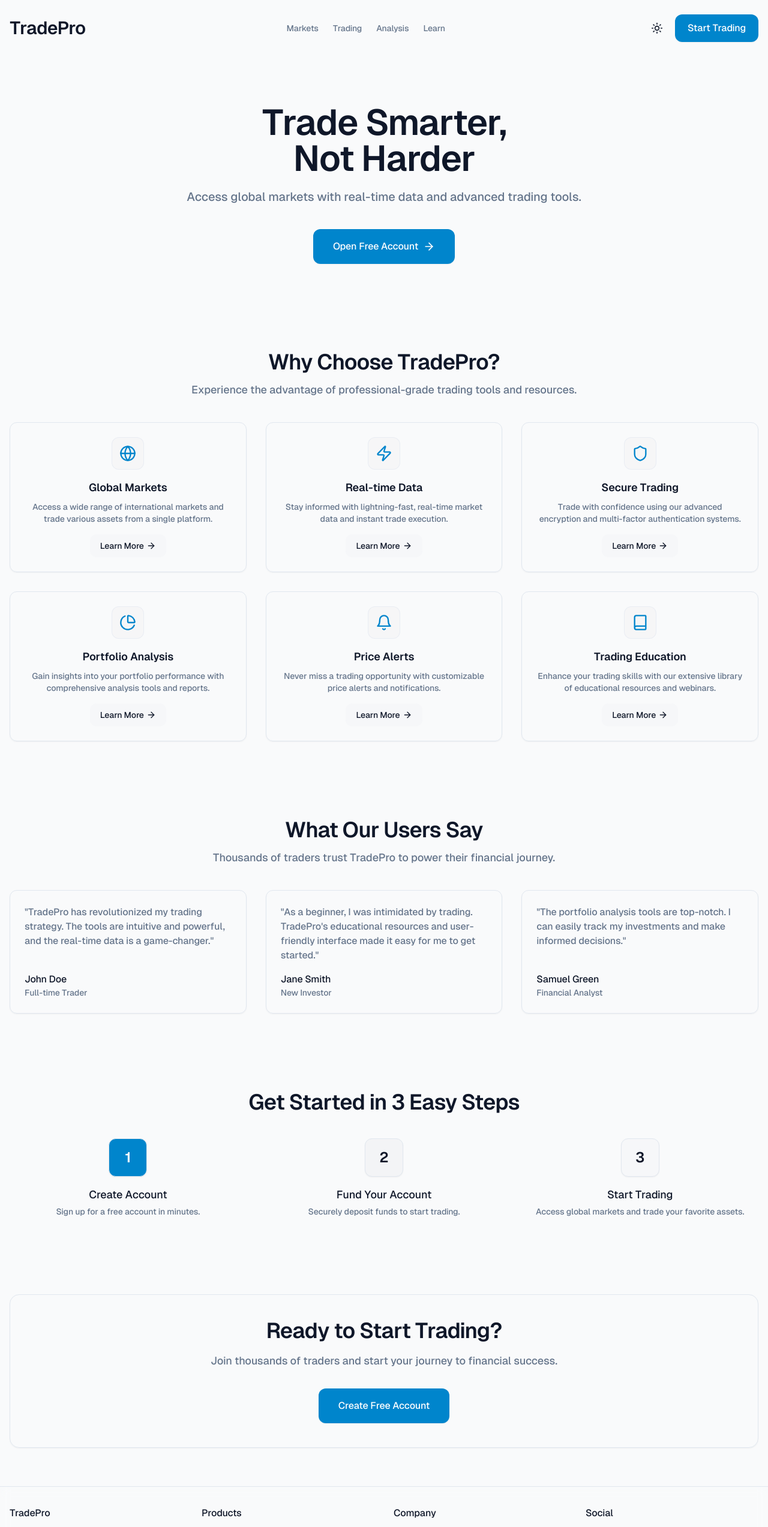
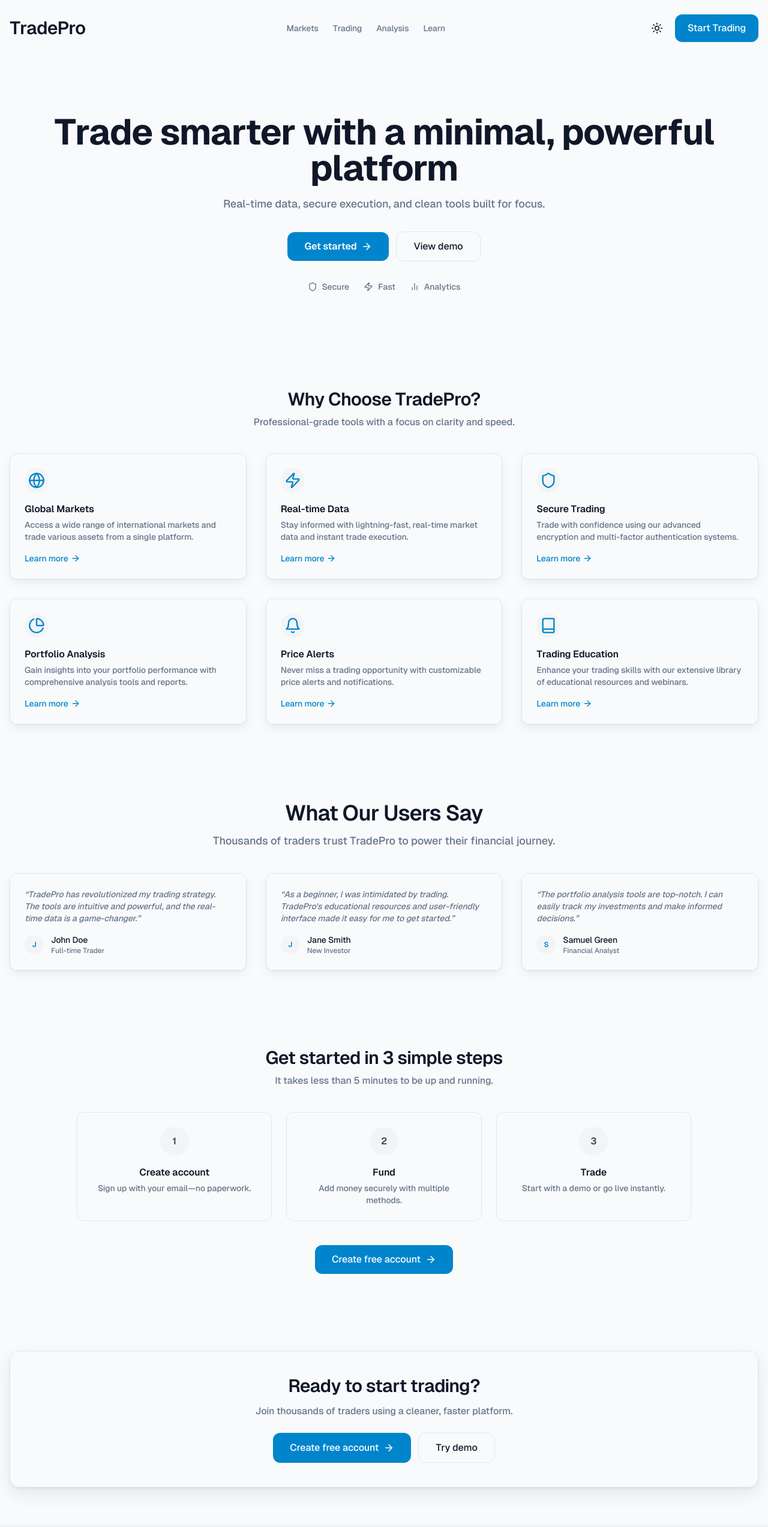
Before and after one commit to YashPalav-26/TradePro, a Next.js app: page / in a window 1280 px wide. Shown: the top 2546 px of the page at 60% size. Built offline with nearby package versions, Linux system fonts and the light colour scheme.

Commit message:
enhanced the home page to give i a sophisticated look

```diff
--- a/src/app/globals.css
+++ b/src/app/globals.css
@@ -11,6 +11,23 @@ body {
 @layer utilities {
   .text-balance {
     text-wrap: balance;
+  }
+
+  /* Soft elevation shadows (minimal, sophisticated) */
+  .shadow-soft {
+    box-shadow:
+      0 1px 2px hsl(var(--foreground) / 0.05),
+      0 6px 16px hsl(var(--foreground) / 0.06);
+  }
+  .shadow-soft-md {
+    box-shadow:
+      0 2px 4px hsl(var(--foreground) / 0.06),
+      0 12px 28px hsl(var(--foreground) / 0.08);
+  }
+  .shadow-soft-lg {
+    box-shadow:
+      0 4px 8px hsl(var(--foreground) / 0.07),
+      0 20px 40px hsl(var(--foreground) / 0.10);
   }
 
   /* Neobrutalist Shadow System */
--- a/src/app/page.tsx
+++ b/src/app/page.tsx
@@ -28,9 +28,9 @@ const Animatedsection = ({ children }: any) => {
   return (
     <motion.section
       ref={ref}
-      initial={{ opacity: 0, y: 50 }}
-      animate={isinview ? { opacity: 1, y: 0 } : { opacity: 0, y: 50 }}
-      transition={{ duration: 0.6 }}
+      initial={{ opacity: 0, y: 16 }}
+      animate={isinview ? { opacity: 1, y: 0 } : { opacity: 0, y: 16 }}
+      transition={{ duration: 0.4, ease: "easeOut" }}
     >
       {children}
     </motion.section>
@@ -40,22 +40,20 @@ const Animatedsection = ({ children }: any) => {
 const FeatureBox = ({ icon, title, description, delay }: any) => {
   return (
     <motion.div
-      initial={{ opacity: 0, y: 20 }}
+      initial={{ opacity: 0, y: 10 }}
       animate={{ opacity: 1, y: 0 }}
-      transition={{ duration: 0.6, delay }}
-      className="bg-card p-6 border rounded-xl shadow-sm hover:shadow-md transition-all duration-200 flex flex-col items-center text-center h-full"
+      transition={{ duration: 0.4, delay }}
+whileHover={{ y: -4 }}
+      className="bg-card border rounded-xl p-6 flex flex-col h-full shadow-soft hover:shadow-soft-lg transition-shadow"
     >
-      <div className="text-primary mb-4 bg-secondary/60 p-3 rounded-lg border border-border/60">{icon}</div>
-      <h3 className="text-lg font-semibold mb-2 text-foreground">
-        {title}
-      </h3>
-      <p className="text-muted-foreground mb-4 flex-grow text-sm">{description}</p>
-      <motion.button
-        whileHover={{ x: 3 }}
-        className="mt-auto text-foreground bg-accent px-4 py-2 rounded-md border border-transparent hover:border-border transition-all flex items-center text-sm"
-      >
-        Learn More <ArrowRight className="ml-1" size={16} />
-      </motion.button>
+      <div className="mb-4 inline-flex h-10 w-10 items-center justify-center rounded-full bg-secondary text-primary">
+        {icon}
+      </div>
+      <h3 className="text-base font-semibold mb-1">{title}</h3>
+      <p className="text-sm text-muted-foreground flex-grow">{description}</p>
+      <button className="mt-4 inline-flex items-center text-sm text-primary hover:underline">
+        Learn more <ArrowRight size={16} className="ml-1" />
+      </button>
     </motion.div>
   );
 };
@@ -63,15 +61,20 @@ const FeatureBox = ({ icon, title, description, delay }: any) => {
 const TestimonialCard = ({ quote, author, role, delay }: any) => {
   return (
     <motion.div
-      initial={{ opacity: 0, y: 20 }}
+      initial={{ opacity: 0, y: 10 }}
       animate={{ opacity: 1, y: 0 }}
-      transition={{ duration: 0.6, delay }}
-      className="bg-card p-6 border rounded-xl shadow-sm hover:shadow-md transition-all duration-200 flex flex-col justify-between h-full"
+      transition={{ duration: 0.4, delay }}
+className="bg-card border rounded-xl p-6 h-full flex flex-col shadow-soft hover:shadow-soft-lg transition-shadow"
     >
-      <p className="text-muted-foreground mb-4">"{quote}"</p>
+      <p className="text-sm text-muted-foreground italic mb-4">“{quote}”</p>
+      <div className="mt-auto flex items-center gap-3">
+        <div className="h-8 w-8 rounded-full bg-secondary text-primary flex items-center justify-center text-xs font-semibold">
+          {author.charAt(0)}
+        </div>
         <div>
-        <p className="font-medium text-foreground">{author}</p>
-        <p className="text-sm text-muted-foreground">{role}</p>
+          <p className="text-sm font-medium">{author}</p>
+          <p className="text-xs text-muted-foreground">{role}</p>
+        </div>
       </div>
     </motion.div>
   );
@@ -251,48 +254,53 @@ export default function Home() {
       )}
       <main className="container mx-auto px-4">
         <Animatedsection>
-          <div className="text-center py-16 md:py-20">
+          <div className="py-20 md:py-24 text-center">
             <motion.h1
               initial={{ opacity: 0, y: -8 }}
               animate={{ opacity: 1, y: 0 }}
-              transition={{ duration: 0.5, delay: 0.1 }}
-              className="text-4xl md:text-6xl font-semibold tracking-tight mb-5"
+              transition={{ duration: 0.4 }}
+              className="text-4xl md:text-6xl font-bold tracking-tight mb-4"
             >
-              Trade Smarter,
-              <br />
-              Not Harder
+              Trade smarter with a minimal, powerful platform
             </motion.h1>
             <motion.p
               initial={{ opacity: 0, y: -6 }}
               animate={{ opacity: 1, y: 0 }}
-              transition={{ duration: 0.5, delay: 0.2 }}
-              className="text-lg md:text-xl text-muted-foreground mb-10 max-w-2xl mx-auto"
+              transition={{ duration: 0.4, delay: 0.1 }}
+              className="text-base md:text-lg text-muted-foreground mb-8 max-w-2xl mx-auto"
             >
-              Access global markets with real-time data and advanced trading tools.
+              Real-time data, secure execution, and clean tools built for focus.
             </motion.p>
+            <div className="flex flex-col sm:flex-row gap-3 justify-center items-center">
               <motion.button
-              whileHover={{ scale: 1.04, y: -1 }}
+                whileHover={{ scale: 1.02 }}
                 whileTap={{ scale: 0.98 }}
-              initial={{ opacity: 0, y: 8 }}
-              animate={{ opacity: 1, y: 0 }}
-              transition={{ duration: 0.5, delay: 0.3 }}
                 onClick={() => router.push("/register")}
-              className="bg-primary text-primary-foreground px-8 py-4 rounded-xl shadow-sm hover:shadow-md border border-transparent inline-flex items-center"
+                className="bg-primary text-primary-foreground px-7 py-3 rounded-lg font-semibold inline-flex items-center gap-2"
               >
-              Open Free Account <ArrowRight className="ml-2" size={20} />
+                Get started
+                <ArrowRight size={18} />
               </motion.button>
+              <button
+                onClick={() => router.push("/demo")}
+                className="px-7 py-3 rounded-lg border text-foreground bg-card hover:bg-accent"
+              >
+                View demo
+              </button>
+            </div>
+            <div className="mt-8 flex flex-wrap justify-center items-center gap-6 text-sm text-muted-foreground">
+              <div className="flex items-center gap-2"><Shield size={16} /> Secure</div>
+              <div className="flex items-center gap-2"><Zap size={16} /> Fast</div>
+              <div className="flex items-center gap-2"><BarChart2 size={16} /> Analytics</div>
+            </div>
           </div>
         </Animatedsection>
 
         <Animatedsection>
           <div className="py-16">
             <div className="text-center mb-10">
-              <h2 className="text-3xl md:text-4xl font-semibold tracking-tight mb-3">
-                Why Choose TradePro?
-              </h2>
-              <p className="text-base md:text-lg text-muted-foreground">
-                Experience the advantage of professional-grade trading tools and resources.
-              </p>
+              <h2 className="text-2xl md:text-3xl font-semibold tracking-tight mb-2">Why Choose TradePro?</h2>
+              <p className="text-sm md:text-base text-muted-foreground">Professional-grade tools with a focus on clarity and speed.</p>
             </div>
             <div className="grid md:grid-cols-3 gap-6 md:gap-8">
               {tradingFeatures.map((feature, index) => (
@@ -335,52 +343,45 @@ export default function Home() {
         <Animatedsection>
           <div className="py-16">
             <div className="text-center mb-10">
-              <h2 className="text-3xl md:text-4xl font-semibold tracking-tight mb-6">
-                Get Started in 3 Easy Steps
-              </h2>
+              <h2 className="text-2xl md:text-3xl font-semibold tracking-tight mb-2">Get started in 3 simple steps</h2>
+              <p className="text-sm md:text-base text-muted-foreground">It takes less than 5 minutes to be up and running.</p>
             </div>
-            <div className="grid md:grid-cols-3 gap-6 md:gap-8 text-center">
-              <div className="flex flex-col items-center">
-                <div className="bg-primary text-primary-foreground border h-16 w-16 flex items-center justify-center text-2xl font-semibold rounded-xl mb-4 shadow-sm">
-                  1
+
+            <div className="grid md:grid-cols-3 gap-6 max-w-5xl mx-auto">
+              {[{
+                n: 1, t: "Create account", d: "Sign up with your email—no paperwork." },
+                { n: 2, t: "Fund", d: "Add money securely with multiple methods." },
+                { n: 3, t: "Trade", d: "Start with a demo or go live instantly." }].map((s, i) => (
+                <motion.div key={i} initial={{ opacity: 0, y: 10 }} animate={{ opacity: 1, y: 0 }} transition={{ duration: 0.4, delay: i * 0.05 }} className="bg-card border rounded-xl p-6 text-center">
+                  <div className="mx-auto mb-4 flex h-12 w-12 items-center justify-center rounded-full bg-secondary text-foreground/80 font-semibold">
+                    {s.n}
                   </div>
-                <h3 className="text-lg font-medium mb-1">Create Account</h3>
-                <p className="text-muted-foreground text-sm">Sign up for a free account in minutes.</p>
+                  <h3 className="font-semibold mb-1">{s.t}</h3>
+                  <p className="text-sm text-muted-foreground">{s.d}</p>
+                </motion.div>
+              ))}
             </div>
-              <div className="flex flex-col items-center">
-                <div className="bg-secondary text-secondary-foreground border h-16 w-16 flex items-center justify-center text-2xl font-semibold rounded-xl mb-4 shadow-sm">
-                  2
-                </div>
-                <h3 className="text-lg font-medium mb-1">Fund Your Account</h3>
-                <p className="text-muted-foreground text-sm">Securely deposit funds to start trading.</p>
-              </div>
-              <div className="flex flex-col items-center">
-                <div className="bg-accent text-accent-foreground border h-16 w-16 flex items-center justify-center text-2xl font-semibold rounded-xl mb-4 shadow-sm">
-                  3
-                </div>
-                <h3 className="text-lg font-medium mb-1">Start Trading</h3>
-                <p className="text-muted-foreground text-sm">Access global markets and trade your favorite assets.</p>
-              </div>
+
+            <div className="text-center mt-10">
+              <button onClick={() => router.push("/register")} className="px-7 py-3 rounded-lg bg-primary text-primary-foreground inline-flex items-center gap-2">
+                Create free account <ArrowRight size={18} />
+              </button>
             </div>
           </div>
         </Animatedsection>
 
         <Animatedsection>
-          <div className="bg-card border rounded-2xl p-10 text-center my-16 shadow-sm">
-            <h2 className="text-3xl md:text-4xl font-semibold tracking-tight mb-4">
-              Ready to Start Trading?
-            </h2>
-            <p className="text-base md:text-lg mb-8 text-muted-foreground">
-              Join thousands of traders and start your journey to financial success.
-            </p>
-            <motion.button
-              className="bg-primary text-primary-foreground px-8 py-4 rounded-xl shadow-sm hover:shadow-md border border-transparent"
-              whileHover={{ scale: 1.04, y: -1 }}
-              whileTap={{ scale: 0.98 }}
-              onClick={() => router.push("/register")}
-            >
-              Create Free Account
-            </motion.button>
+          <div className="my-16 text-center">
+<div className="bg-card border rounded-2xl p-10 shadow-soft-md">
+              <h2 className="text-2xl md:text-3xl font-semibold tracking-tight mb-3">Ready to start trading?</h2>
+              <p className="text-sm md:text-base text-muted-foreground mb-6 max-w-2xl mx-auto">Join thousands of traders using a cleaner, faster platform.</p>
+              <div className="flex flex-col sm:flex-row gap-3 justify-center">
+                <button onClick={() => router.push("/register")} className="px-7 py-3 rounded-lg bg-primary text-primary-foreground inline-flex items-center gap-2">
+                  Create free account <ArrowRight size={18} />
+                </button>
+                <button onClick={() => router.push("/demo")} className="px-7 py-3 rounded-lg border bg-card">Try demo</button>
+              </div>
+            </div>
           </div>
         </Animatedsection>
       </main>
```
Lines whose indentation alone changed are shown as unchanged.
